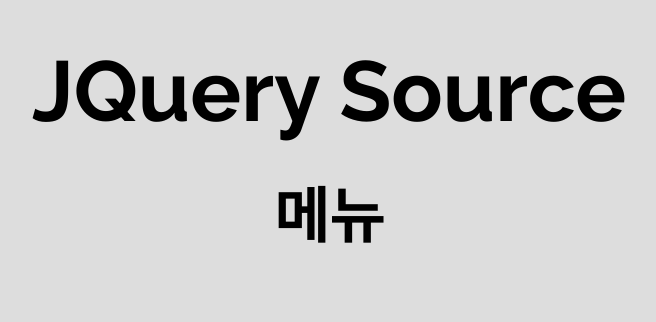
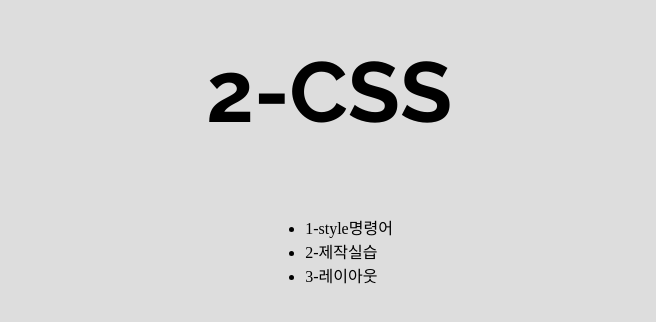
Before and after one commit to web1004/2-CSS, a plain HTML site: page index.html in a window 1280 px wide. Shown: the part 264-586 px from the top of the page, without its empty margins (311-967 px from the left). Drawn offline with Linux system fonts and the light colour scheme.

Commit message:
index수정

```diff
--- a/index.html
+++ b/index.html
@@ -26,7 +26,11 @@
   </style>
 </head>
 <body>
-  <h1>JQuery Source</h1>
-  <h2>메뉴</h2>
+  <h1>2-CSS</h1>
+  <ul>
+    <li>1-style명령어</li>
+    <li>2-제작실습</li>
+    <li>3-레이아웃</li>
+  </ul>
 </body>
 </html>
```
